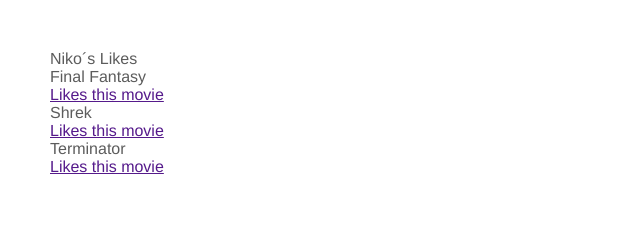
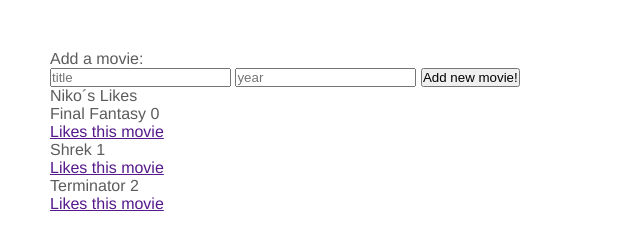
Before and after one commit to nicolasMartinezCampos/movies-list, a plain HTML site: page index.html in a window 1280 px wide. Shown: the whole page, without its empty margins (0-640 px from the left). Drawn offline with nearby package versions, Linux system fonts and the light colour scheme.

Commit message:
add ng-submit

```diff
--- a/index.html
+++ b/index.html
@@ -13,6 +13,20 @@
       .new{background: blue;}
     </style>*/ -->
     <div ng-controller="MoviesController as movies">
+      <div>
+        <form ng-submit="movies.addMovie();">
+          <p>Add a movie:</p>
+          <input
+            type="text"
+            placeholder="title"
+            ng-model="movies.newTitle">
+          <input
+            type="text"
+            placeholder="year"
+            ng-model="movies.newYear">
+          <button type="submit">Add new movie!</button>
+        </form>
+      </div>
       <div class="likes">
         <p>Niko´s Likes</p>
         <ul>
@@ -30,7 +44,7 @@
           <li ng-repeat="movie in movies.favorites">
             <!-- <img ng-src="img/front.jpg/{{movie.img}}" alt="Front img"> -->
             <!-- <p>{{ movie.title }} {{ $index }}</p> -->
-            <p>{{ movie.title }}</p>
+            <p>{{ movie.title }} {{ $index }}</p>
             <a href="" ng-click="movies.addToLikes(movie)">Likes this movie</a>
             <!-- <p>Release in: {{ movie.year }}</p> -->
             <!-- <input type="text" ng-model="movie.year"> -->
--- a/js/libs/todo.controller.js
+++ b/js/libs/todo.controller.js
@@ -1,4 +1,12 @@
 function MoviesController() {
+  this.newTitle = '';
+  this.newYear = '';
+  this.addMovie = function () {
+    this.favorites.unshift({
+      title: this.newTitle,
+      year: this.newYear
+    });
+  };
   this.likesList = [];
   this.unlike = function (index) {
     this.likesList.splice(index, 1);
```
